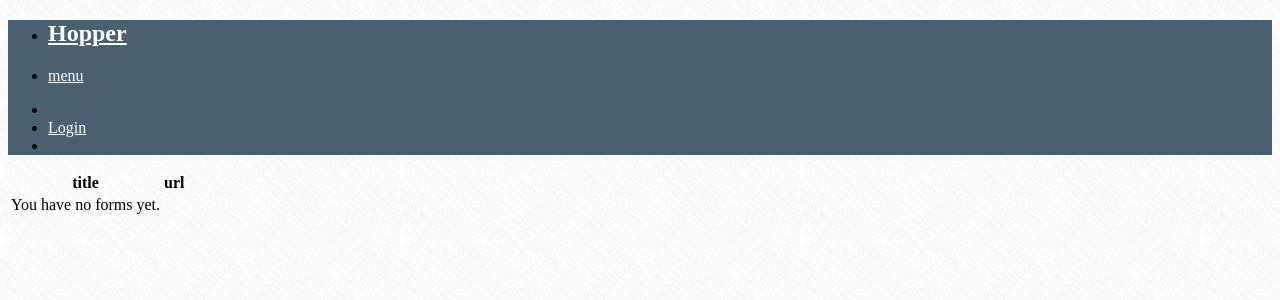
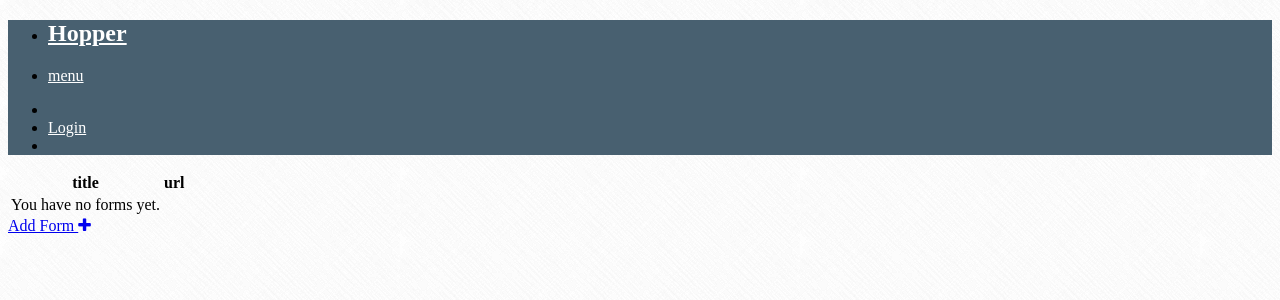
Before and after one commit to PicturePipe/hopper, a Django app: template hopper/templates/form_data/formdata_list.html in a window 1280 px wide. Shown: the top 300 px of the page. Run offline with Django 3.2, Linux system fonts and the light colour scheme; the template is opened without the code that fills it, so the values that code supplies are empty; some libraries are stand-ins or nearby versions.

Commit message:
Connected list template with create & update view

```diff
--- a/hopper/templates/form_data/formdata_list.html
+++ b/hopper/templates/form_data/formdata_list.html
@@ -21,9 +21,9 @@
       <tbody>
       {% for form in formdata_list %}
         <tr>
-          <td>form.title</td>
-          <td>form.url</td>
-          <td><a href="">{% trans "Edit" %} <i class="fa fa-pencil"> </i></a></td>
+          <td> {{ form.title }}</td>
+          <td><a href="{% url 'api-detail' form.id %}">{% url 'api-detail' form.id %}</a></td>
+          <td><a href="{% url 'form_data_update' form.id %}">{% trans "Edit" %} <i class="fa fa-pencil"> </i></a></td>
           <td><a href="">{% trans "Delete" %} <i class="fa fa-trash-o"> </i></a></td>
         </tr>
       {% empty %}
@@ -31,6 +31,9 @@
       {% endfor %}
       </tbody>
     </table>
+    <div>
+      <a href="{% url 'form_data_create' %}">{% trans "Add Form" %} <i class="fa fa-plus"> </i></a>
+    </div>
   </div>
 </div>
 {% endblock content %}
```
